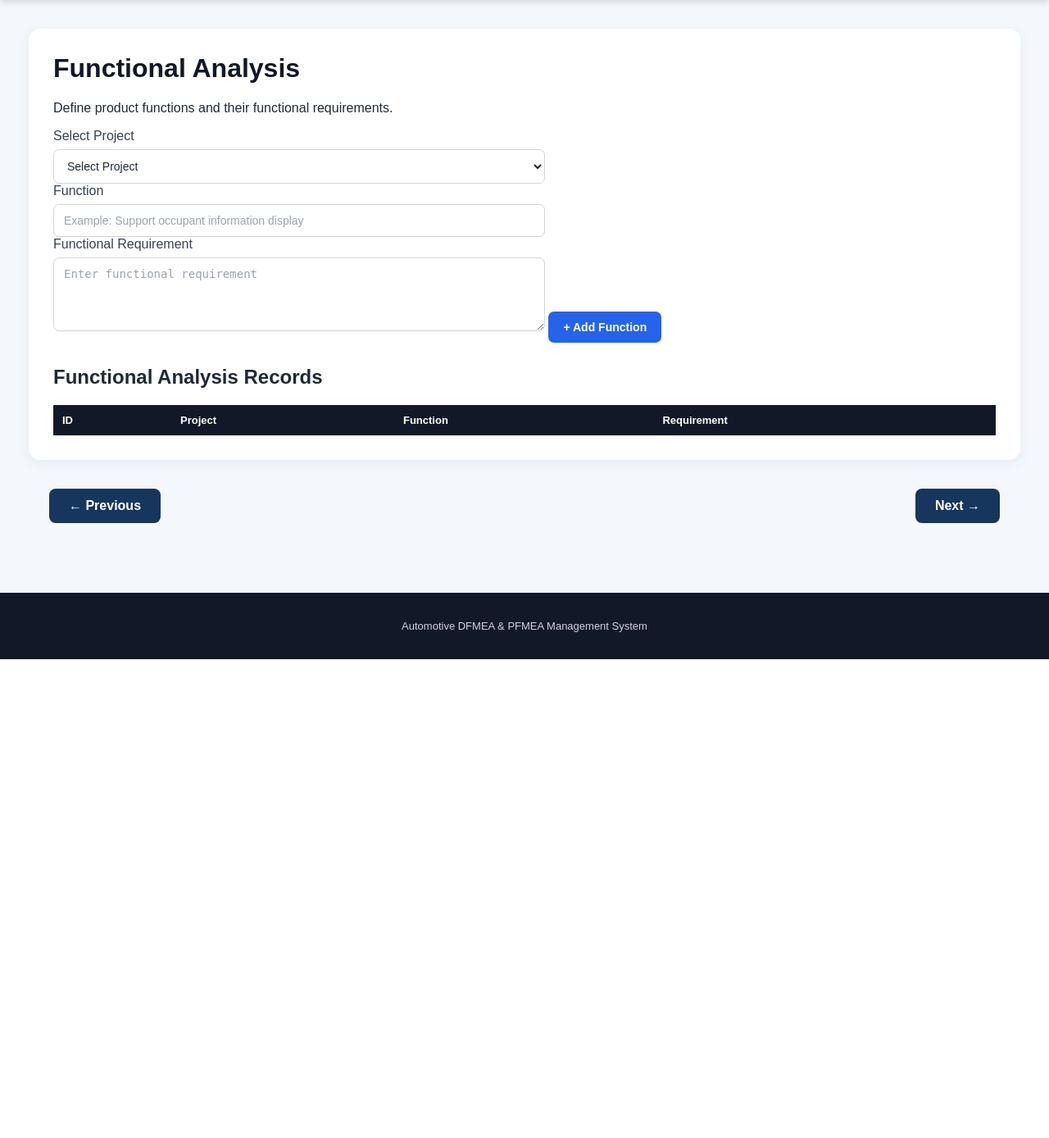
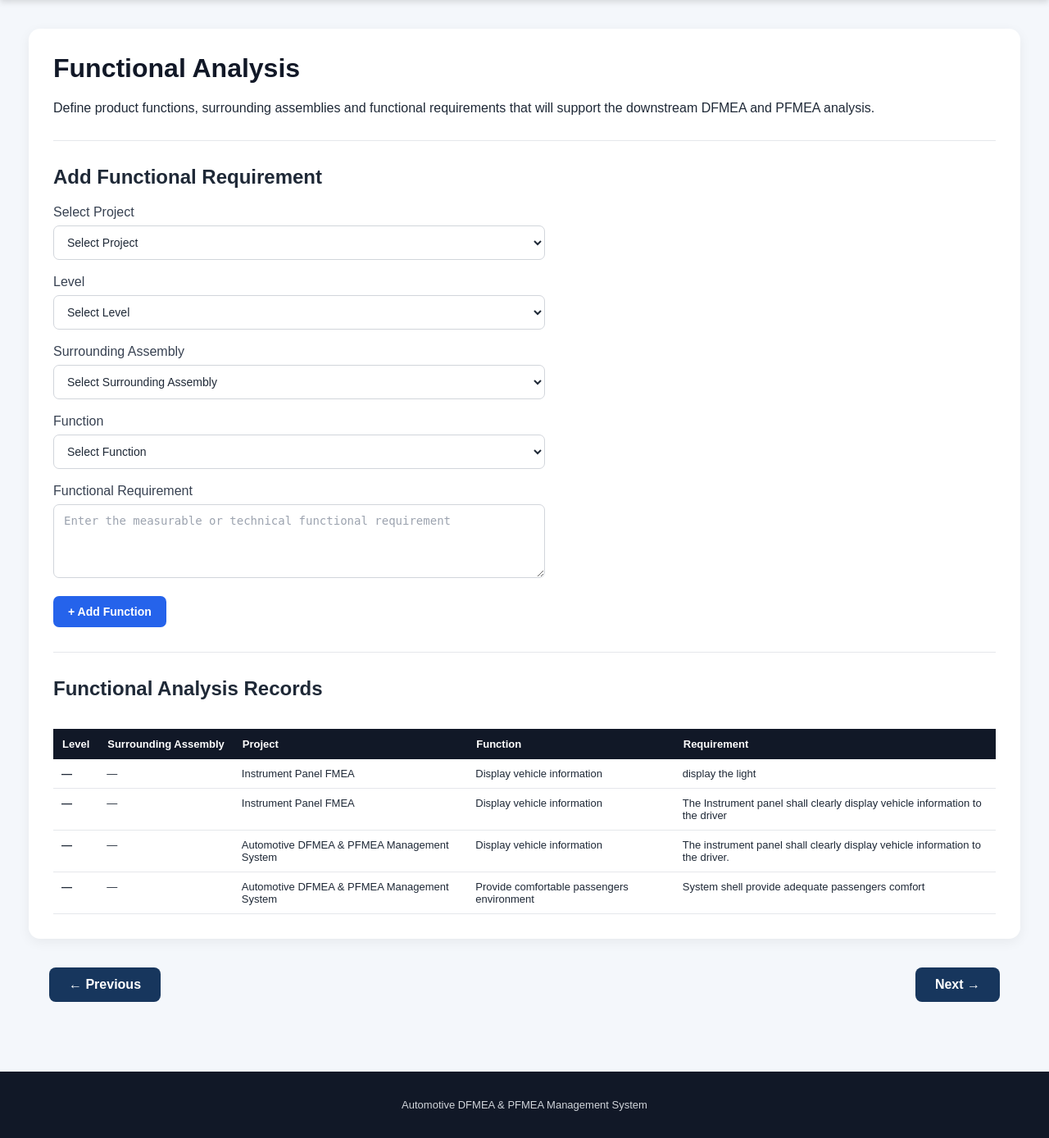
Before and after one commit to hpsabjan17-svg/Automotive-fmea-management-system, a Flask app: page /functional-analysis in a window 1280 px wide. Shown: the part 114-1502 px from the top of the page at 82% size. Before the commit the page ends 918 px from the top, so only its background shows below. Run offline with Flask 3, Linux system fonts and the light colour scheme; the visitor is signed in with stand-in values (Sample User, id 1); data comes from the database, SQL or seed files in the repository; lists and menus that the app fills with data are empty.

Commit message:
Enhance functional analysis form with new fields
Updated the functional analysis form to include additional fields for level and surrounding assembly, enhancing the functional requirement submission process.

```diff
--- a/templates/functional_analysis.html
+++ b/templates/functional_analysis.html
@@ -7,42 +7,155 @@
     <h1>Functional Analysis</h1>
 
     <p>
-        Define product functions and their functional requirements.
+        Define product functions, surrounding assemblies and functional
+        requirements that will support the downstream DFMEA and PFMEA analysis.
     </p>
+
+    <hr>
+
+    <h2>Add Functional Requirement</h2>
 
     <form method="POST">
 
-        <label>Select Project</label>
+        <!-- PROJECT -->
 
-        <select name="project_id" required>
+        <label for="project_id">Select Project</label>
+
+        <select id="project_id" name="project_id" required>
+
             <option value="">Select Project</option>
 
             {% for project in projects %}
-                <option value="{{ project[0] }}">
-                    {{ project[1] }} - {{ project[2] }}
+
+                <option value="{{ project.id }}">
+                    {{ project.project_name }}
+
+                    {% if project.product_name %}
+                        — {{ project.product_name }}
+                    {% endif %}
                 </option>
+
             {% endfor %}
 
         </select>
 
+        <br><br>
 
-        <label>Function</label>
 
-        <input
-            type="text"
-            name="function"
-            placeholder="Example: Support occupant information display"
+        <!-- LEVEL -->
+
+        <label for="level">Level</label>
+
+        <select
+            id="level"
+            name="level"
             required
         >
 
+            <option value="">
+                Select Level
+            </option>
 
-        <label>Functional Requirement</label>
+            <option value="End User Customer">
+                End User Customer
+            </option>
+
+            <option value="Customer Assembly Line">
+                Customer Assembly Line
+            </option>
+
+            <option value="Customer Corporate">
+                Customer Corporate
+            </option>
+
+        </select>
+
+        <br><br>
+
+
+        <!-- SURROUNDING ASSEMBLY -->
+
+        <label for="surrounding_assembly">
+            Surrounding Assembly
+        </label>
+
+        <select
+            id="surrounding_assembly"
+            name="surrounding_assembly"
+        >
+
+            <option value="">
+                Select Surrounding Assembly
+            </option>
+
+            <option value="Door Trim Assembly">
+                Door Trim Assembly
+            </option>
+
+            <option value="Door Assembly">
+                Door Assembly
+            </option>
+
+            <option value="Vehicle Body">
+                Vehicle Body
+            </option>
+
+            <option value="Instrument Panel">
+                Instrument Panel
+            </option>
+
+            <option value="Electrical System">
+                Electrical System
+            </option>
+
+            <option value="Interior Trim">
+                Interior Trim
+            </option>
+
+            <option value="Other">
+                Other
+            </option>
+
+        </select>
+
+        <br><br>
+
+
+        <!-- FUNCTION -->
+
+        <label for="function">
+            Function
+        </label>
+
+        <select
+            id="function"
+            name="function"
+            required
+        >
+
+            <option value="">
+                Select Function
+            </option>
+
+        </select>
+
+        <br><br>
+
+
+        <!-- REQUIREMENT -->
+
+        <label for="requirement">
+            Functional Requirement
+        </label>
 
         <textarea
+            id="requirement"
             name="requirement"
-            placeholder="Enter functional requirement"
+            placeholder="Enter the measurable or technical functional requirement"
             required
         ></textarea>
+
+        <br><br>
 
 
         <button type="submit">
@@ -52,28 +165,59 @@
     </form>
 
 
+    <hr>
+
+
+    <!-- RECORDS -->
+
     <h2>Functional Analysis Records</h2>
+
+    {% if records %}
+
+    <div style="overflow-x:auto;">
 
         <table>
 
             <thead>
+
                 <tr>
-                <th>ID</th>
+                    <th>Level</th>
+                    <th>Surrounding Assembly</th>
                     <th>Project</th>
                     <th>Function</th>
                     <th>Requirement</th>
                 </tr>
+
             </thead>
 
             <tbody>
 
-            {% for analysis in analyses %}
+                {% for analysis in records %}
 
                 <tr>
-                <td>{{ analysis[0] }}</td>
-                <td>{{ analysis[1] }}</td>
-                <td>{{ analysis[2] }}</td>
-                <td>{{ analysis[3] }}</td>
+
+                    <td>
+                        <strong>
+                            {{ analysis.level or "—" }}
+                        </strong>
+                    </td>
+
+                    <td>
+                        {{ analysis.surrounding_assembly or "—" }}
+                    </td>
+
+                    <td>
+                        {{ analysis.project_name or "—" }}
+                    </td>
+
+                    <td>
+                        {{ analysis.function }}
+                    </td>
+
+                    <td>
+                        {{ analysis.requirement or "—" }}
+                    </td>
+
                 </tr>
 
                 {% endfor %}
@@ -84,4 +228,118 @@
 
     </div>
 
+    {% else %}
+
+        <p>
+            No functional analysis records have been added yet.
+        </p>
+
+    {% endif %}
+
+</div>
+
+
+<script>
+
+const functionsByLevel = {
+
+    "End User Customer": [
+
+        "Safety ergonomic requirements (Customer interface with surface)",
+
+        "Provide method to open/close the door",
+
+        "Provide comfort (Softness/Radius/No Sharp Edges)",
+
+        "Maintain Dependability (Withstand Customer loading/Welding-Assembly process/Overall Strength)",
+
+        "Provide/Maintain Clearance",
+
+        "Provide Aesthetics",
+
+        "Maintain Surface Appearance",
+
+        "Maintain and Finish (Craftsmanship)",
+
+        "Impart Minimal Odor",
+
+        "Provide Quiet Interior (BSR & NVH)",
+
+        "Deliver Great Audio Sound",
+
+        "Transfer Air Flow"
+
+    ],
+
+
+    "Customer Assembly Line": [
+
+        "Safety ergonomic requirements (Operator Installation of Door Trim Assembly)",
+
+        "Facilitate Installation",
+
+        "Allow Removal"
+
+    ],
+
+
+    "Customer Corporate": [
+
+        "Satisfy Government / Legal Requirements (Flammability / Impact / Homologation / Safety / Identification-Recyclability of Materials)",
+
+        "Satisfy Corporate Requirements (Weight / Cost / Internal Procedure / Others)",
+
+        "Satisfy Accessory Requirements (Serviceability / After Market)"
+
+    ]
+
+};
+
+
+function loadFunctions() {
+
+    const level =
+        document.getElementById("level").value;
+
+    const functionSelect =
+        document.getElementById("function");
+
+    functionSelect.innerHTML =
+        '<option value="">Select Function</option>';
+
+
+    if (!level) {
+
+        functionSelect.innerHTML =
+            '<option value="">Select Level First</option>';
+
+        return;
+    }
+
+
+    const functions =
+        functionsByLevel[level] || [];
+
+
+    functions.forEach(function(functionName) {
+
+        const option =
+            document.createElement("option");
+
+        option.value = functionName;
+
+        option.textContent = functionName;
+
+        functionSelect.appendChild(option);
+
+    });
+
+}
+
+document
+    .getElementById("level")
+    .addEventListener("change", loadFunctions);
+
+</script>
+
 {% endblock %}
```
Lines whose indentation alone changed are shown as unchanged.
